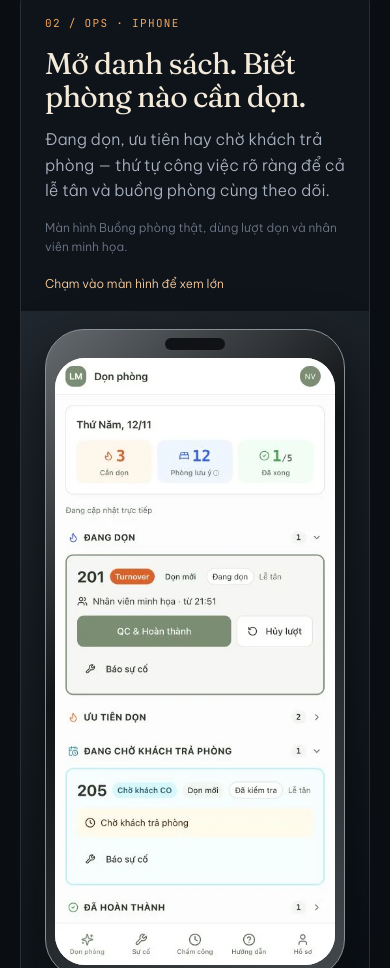
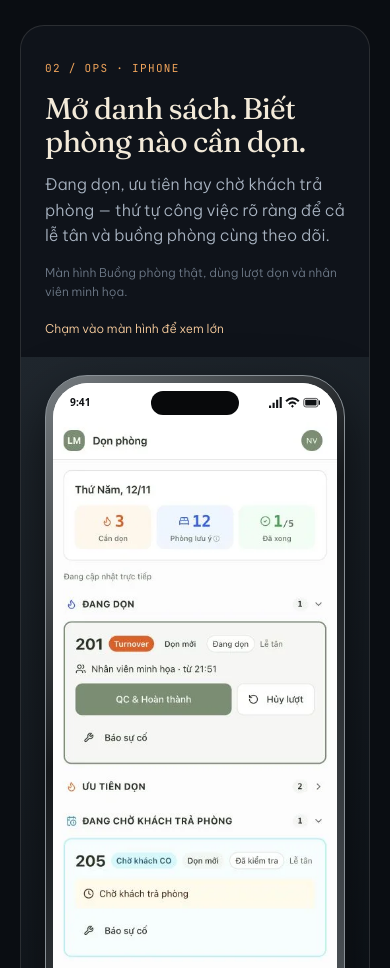
Before and after one commit to hungnm1087/mayos-landing, a website: page mayos/index.html in a window 390 px wide. Shown: the part 5377-6345 px from the top of the page. Drawn offline with nearby package versions, Linux system fonts and the light colour scheme; animation ran at ten frames a second.

Commit message:
Fix iPhone mockup safe areas and Dynamic Island placement (#5)
* Replace gallery with authentic screens and 80 percent timeline demo

* Place iPhone island and safe areas inside display

---------

Co-authored-by: Nguyễn Mạnh Hùng <hungnm@Bryans-MacBook-Pro.local>

```diff
--- a/mayos/index.html
+++ b/mayos/index.html
@@ -137,9 +137,19 @@ h2 em,h1 em{font-style:italic;color:var(--amber)}
 .macbook::before{content:"";position:absolute;top:4px;left:50%;width:4px;height:4px;border-radius:50%;background:#080a0d}
 .macbook::after{content:"";position:absolute;left:-4%;right:-4%;bottom:-10px;height:11px;border-radius:1px 1px 65% 65%/1px 1px 100% 100%;background:linear-gradient(#c4c8cd,#777e87 60%,#454d56);box-shadow:0 8px 15px #0005}
 .macbook img{display:block;width:100%;height:auto;aspect-ratio:1440/920;object-fit:cover;object-position:top;border-radius:5px;background:#fff}
-.iphone{width:240px;padding:28px 9px 12px;border:1px solid #899096;border-radius:39px;background:linear-gradient(135deg,#656a6e,#111417 40%,#42484c);box-shadow:0 25px 55px #0009}
-.iphone::before{content:"";position:absolute;z-index:1;left:50%;top:8px;transform:translateX(-50%);width:60px;height:12px;border-radius:20px;background:#101215}
-.iphone img{display:block;width:100%;height:auto;aspect-ratio:390/844;object-fit:cover;object-position:top;border-radius:30px;background:#f5f6f4}
+.phone-display{display:contents}
+.phone-status,.phone-home{display:none}
+.iphone{width:280px;padding:7px;border:1px solid #899096;border-radius:42px;background:linear-gradient(135deg,#777d81,#15181b 40%,#53595e);box-shadow:0 25px 55px #0009;container-type:inline-size}
+.iphone::before{content:none}
+.iphone .phone-display{display:block;overflow:hidden;border-radius:35px;background:#fff;color:#101215}
+.iphone .phone-status{display:flex}
+.iphone .phone-home{display:grid}
+.phone-status{height:14cqw;position:relative;align-items:center;justify-content:space-between;padding:0 6cqw;font:600 3.6cqw/1 system-ui,sans-serif;background:#fff}
+.phone-status::before{content:"";position:absolute;top:3cqw;left:50%;transform:translateX(-50%);width:31cqw;height:8.5cqw;border-radius:20px;background:#08090b}
+.phone-status svg{width:18cqw;height:4cqw;fill:currentColor}
+.phone-home{height:8cqw;place-items:center;background:#fff}
+.phone-home::after{content:"";width:35cqw;height:1.2cqw;border-radius:8px;background:#101215}
+.iphone img{display:block;width:100%;height:auto;aspect-ratio:auto;object-fit:contain;border-radius:0;background:#f5f6f4}
 .scene-copy{padding:36px;align-self:center}
 .scene-copy .scene-index{font:11px var(--mono);letter-spacing:.12em;color:var(--amber)}
 .scene-copy h3{font-size:clamp(28px,3vw,40px);margin:20px 0}
@@ -151,7 +161,7 @@ h2 em,h1 em{font-style:italic;color:var(--amber)}
 .screen-lightbox img{display:block;max-width:100%;max-height:76dvh;width:auto;height:auto;margin:auto;object-fit:contain}
 .screen-lightbox p{font:12px var(--sans);text-align:center;margin:12px 0 0;color:var(--mist)}
 .lightbox-close{position:absolute;right:12px;top:8px;background:transparent;border:0;color:var(--cream);font-size:28px;width:40px;height:40px;cursor:pointer}
-@media(max-width:860px){.showcase-head{grid-template-columns:1fr}.scene-tabs{display:none}.product-scene{grid-template-columns:1fr;margin-top:28px}.scene-copy{order:-1;padding:28px 24px 18px}.scene-copy h3{margin:14px 0;font-size:30px}.scene-copy p{font-size:16px}.scene-copy .scene-note{margin-top:14px}.device-stage{min-height:0;padding:18px 24px 34px}.iphone,.responsive-device{width:min(100%,320px)}.responsive-device{padding:28px 9px 12px;border-radius:39px}.responsive-device::before{top:8px;width:60px;height:12px;transform:translateX(-50%);border-radius:20px}.responsive-device::after{display:none}.responsive-device img{aspect-ratio:430/932;border-radius:30px}.iphone img{aspect-ratio:430/932}}
+@media(max-width:860px){.showcase-head{grid-template-columns:1fr}.scene-tabs{display:none}.product-scene{grid-template-columns:1fr;margin-top:28px}.scene-copy{order:-1;padding:28px 24px 18px}.scene-copy h3{margin:14px 0;font-size:30px}.scene-copy p{font-size:16px}.scene-copy .scene-note{margin-top:14px}.device-stage{min-height:0;padding:18px 24px 34px}.iphone,.responsive-device{width:min(100%,320px)}.responsive-device{padding:7px;border-radius:42px;container-type:inline-size}.responsive-device::before,.responsive-device::after{content:none}.responsive-device .phone-display{display:block;overflow:hidden;border-radius:35px;background:#fff;color:#101215}.responsive-device .phone-status{display:flex}.responsive-device .phone-home{display:grid}.responsive-device img{aspect-ratio:auto;border-radius:0;object-fit:contain}}
 
 /* ---------- day (horizontal) ---------- */
 .day{padding-left:0;padding-right:0;overflow:hidden}
@@ -899,6 +909,18 @@ function setLang(l){
 
 /* ---------------- Liên kết & form ---------------- */
 (function initScreens(){
+  // Native iPhone chrome belongs inside the display, outside the app's safe area.
+  document.querySelectorAll('.screen-zoom.iphone,.screen-zoom.responsive-device').forEach(button => {
+    const display = document.createElement('span');
+    display.className = 'phone-display';
+    const content = button.querySelector('picture') || button.querySelector('img');
+    const status = document.createElement('span');
+    status.className = 'phone-status'; status.setAttribute('aria-hidden','true');
+    status.innerHTML = '<span>9:41</span><svg viewBox="0 0 72 16" aria-hidden="true"><path d="M0 12h3v4H0zm5-4h3v8H5zm5-4h3v12h-3zm5-4h3v16h-3z"/><path d="M23 5q10-9 20 0l-2 2q-8-7-16 0zm4 4q6-6 12 0l-2 2q-4-4-8 0zm4 4 2-2 2 2-2 2z"/><rect x="49" y="2" width="20" height="12" rx="3" fill="none" stroke="currentColor"/><rect x="51" y="4" width="16" height="8" rx="1"/><path d="M70 5h2v6h-2z"/></svg>';
+    const home = document.createElement('span');
+    home.className = 'phone-home'; home.setAttribute('aria-hidden','true');
+    display.append(status,content,home); button.append(display);
+  });
   const scenes = document.querySelectorAll(".product-scene");
   const buttons = document.querySelectorAll("[data-scene-target]");
   const dialog = document.getElementById("screen-lightbox");
```
Also changed, not shown: scripts/landing.test.mjs (+13 -0 lines).
